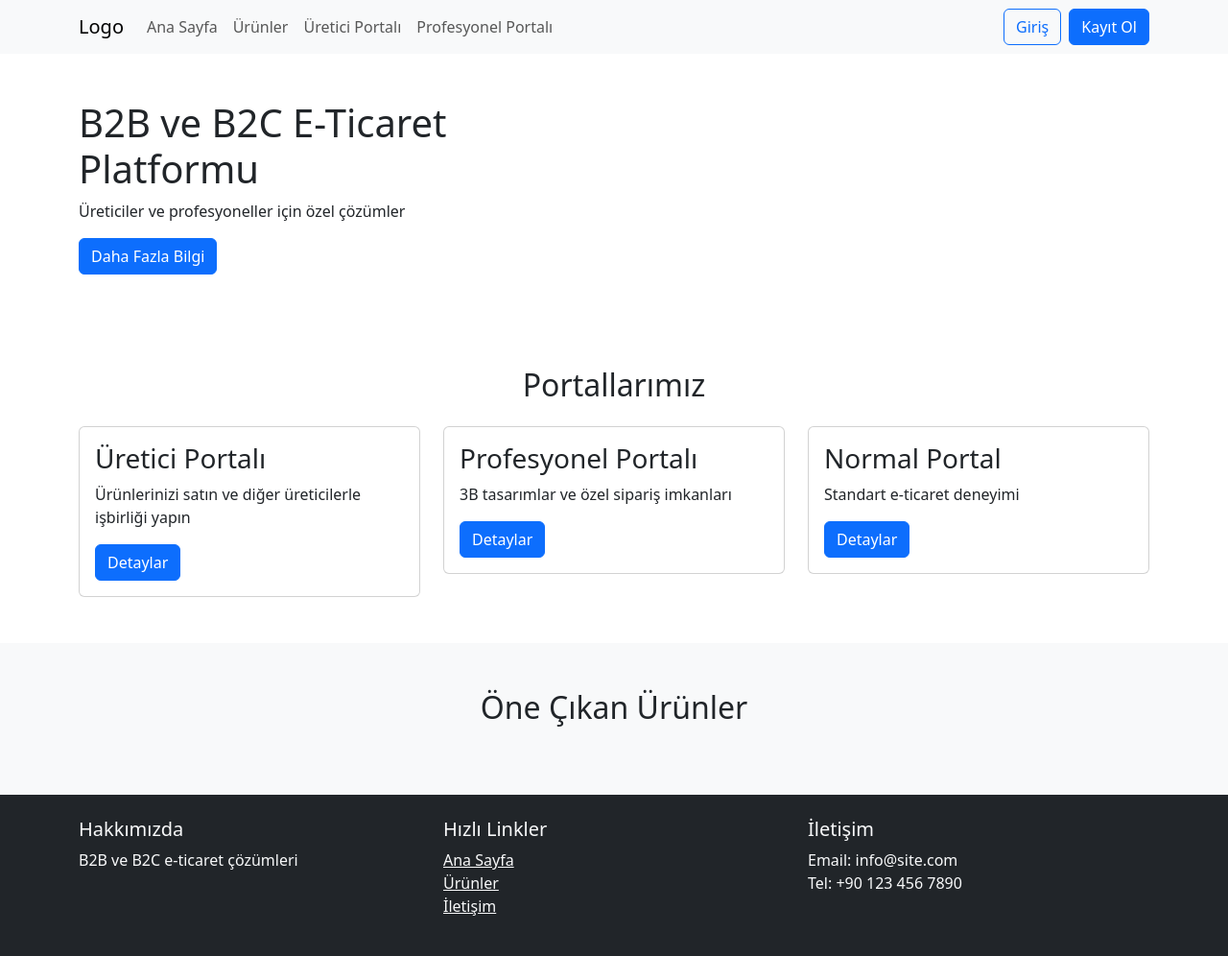
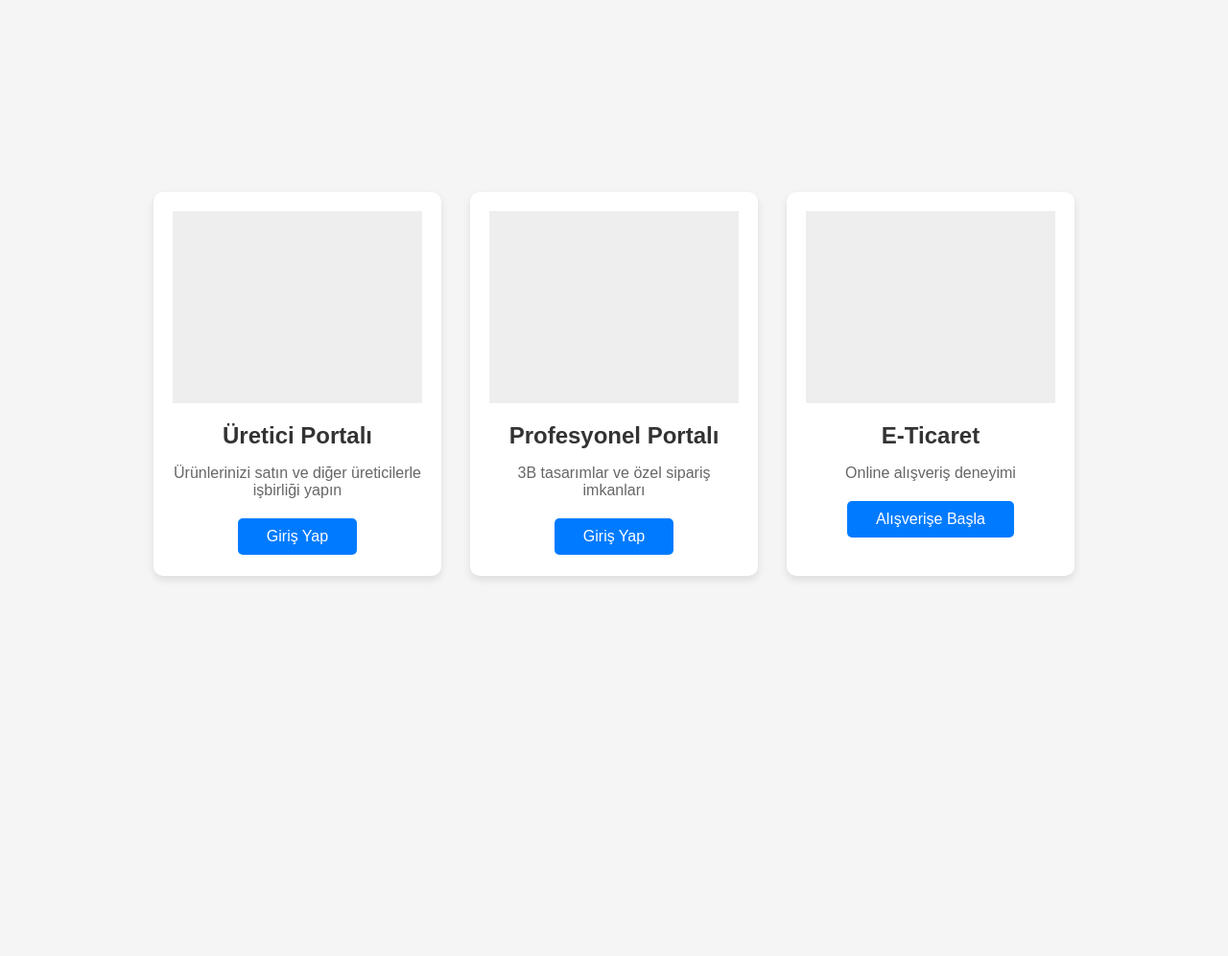
Before and after one commit to enigma0x1/github.io, a website: page a.html in a window 1280 px wide. Shown: the whole page at 96% size. After the commit the page ends 800 px from the top, so only its background shows below. Drawn offline with nearby package versions, Linux system fonts and the light colour scheme.

Commit message:
Update a.html

```diff
--- a/a.html
+++ b/a.html
@@ -3,120 +3,107 @@
 <head>
     <meta charset="UTF-8">
     <meta name="viewport" content="width=device-width, initial-scale=1.0">
-    <title>B2B ve B2C E-Ticaret Platformu</title>
-    <link rel="stylesheet" href="css/style.css">
-    <!-- Bootstrap CSS -->
-    <link href="https://cdn.jsdelivr.net/npm/bootstrap@5.3.0/dist/css/bootstrap.min.css" rel="stylesheet">
+    <title>Portal Seçim Sayfası</title>
+    <style>
+        body {
+            margin: 0;
+            padding: 0;
+            height: 100vh;
+            display: flex;
+            justify-content: center;
+            align-items: center;
+            background: #f5f5f5;
+            font-family: Arial, sans-serif;
+        }
+        .portal-container {
+            display: flex;
+            gap: 30px;
+        }
+        .portal-card {
+            width: 300px;
+            height: 400px;
+            background: white;
+            border-radius: 10px;
+            box-shadow: 0 4px 8px rgba(0,0,0,0.1);
+            transition: transform 0.3s;
+            cursor: pointer;
+            overflow: hidden;
+            position: relative;
+        }
+        .portal-card:hover {
+            transform: translateY(-10px);
+        }
+        .portal-content {
+            padding: 20px;
+            text-align: center;
+        }
+        .portal-image {
+            width: 100%;
+            height: 200px;
+            background: #eee;
+            margin-bottom: 20px;
+        }
+        .portal-title {
+            font-size: 24px;
+            margin-bottom: 15px;
+            color: #333;
+        }
+        .portal-description {
+            font-size: 16px;
+            color: #666;
+            margin-bottom: 20px;
+        }
+        .portal-button {
+            display: inline-block;
+            padding: 10px 30px;
+            background: #007bff;
+            color: white;
+            text-decoration: none;
+            border-radius: 5px;
+            transition: background 0.3s;
+        }
+        .portal-button:hover {
+            background: #0056b3;
+        }
+    </style>
 </head>
 <body>
-    <!-- Header Başlangıç -->
-    <header class="navbar navbar-expand-lg navbar-light bg-light">
-        <div class="container">
-            <a class="navbar-brand" href="#">Logo</a>
-            <button class="navbar-toggler" type="button" data-bs-toggle="collapse" data-bs-target="#navbarNav">
-                <span class="navbar-toggler-icon"></span>
-            </button>
-            <div class="collapse navbar-collapse" id="navbarNav">
-                <ul class="navbar-nav me-auto">
-                    <li class="nav-item"><a class="nav-link" href="#">Ana Sayfa</a></li>
-                    <li class="nav-item"><a class="nav-link" href="#">Ürünler</a></li>
-                    <li class="nav-item"><a class="nav-link" href="#">Üretici Portalı</a></li>
-                    <li class="nav-item"><a class="nav-link" href="#">Profesyonel Portalı</a></li>
-                </ul>
-                <div class="d-flex">
-                    <a href="#" class="btn btn-outline-primary me-2">Giriş</a>
-                    <a href="#" class="btn btn-primary">Kayıt Ol</a>
+    <div class="portal-container">
+        <!-- Üretici Portalı -->
+        <div class="portal-card">
+            <div class="portal-content">
+                <div class="portal-image">
+                    <!-- Üretici görseli -->
                 </div>
+                <h2 class="portal-title">Üretici Portalı</h2>
+                <p class="portal-description">Ürünlerinizi satın ve diğer üreticilerle işbirliği yapın</p>
+                <a href="/uretici" class="portal-button">Giriş Yap</a>
             </div>
         </div>
-    </header>
 
-    <!-- Ana Banner -->
-    <section class="hero-section py-5">
-        <div class="container">
-            <div class="row">
-                <div class="col-md-6">
-                    <h1>B2B ve B2C E-Ticaret Platformu</h1>
-                    <p>Üreticiler ve profesyoneller için özel çözümler</p>
-                    <button class="btn btn-primary">Daha Fazla Bilgi</button>
+        <!-- Profesyonel Portalı -->
+        <div class="portal-card">
+            <div class="portal-content">
+                <div class="portal-image">
+                    <!-- Profesyonel görseli -->
                 </div>
+                <h2 class="portal-title">Profesyonel Portalı</h2>
+                <p class="portal-description">3B tasarımlar ve özel sipariş imkanları</p>
+                <a href="/profesyonel" class="portal-button">Giriş Yap</a>
             </div>
         </div>
-    </section>
 
-    <!-- Portal Seçenekleri -->
-    <section class="portals py-5">
-        <div class="container">
-            <h2 class="text-center mb-4">Portallarımız</h2>
-            <div class="row">
-                <div class="col-md-4">
-                    <div class="card">
-                        <div class="card-body">
-                            <h3>Üretici Portalı</h3>
-                            <p>Ürünlerinizi satın ve diğer üreticilerle işbirliği yapın</p>
-                            <a href="#" class="btn btn-primary">Detaylar</a>
-                        </div>
-                    </div>
+        <!-- Normal Kullanıcı Portalı -->
+        <div class="portal-card">
+            <div class="portal-content">
+                <div class="portal-image">
+                    <!-- Normal kullanıcı görseli -->
                 </div>
-                <div class="col-md-4">
-                    <div class="card">
-                        <div class="card-body">
-                            <h3>Profesyonel Portalı</h3>
-                            <p>3B tasarımlar ve özel sipariş imkanları</p>
-                            <a href="#" class="btn btn-primary">Detaylar</a>
-                        </div>
-                    </div>
-                </div>
-                <div class="col-md-4">
-                    <div class="card">
-                        <div class="card-body">
-                            <h3>Normal Portal</h3>
-                            <p>Standart e-ticaret deneyimi</p>
-                            <a href="#" class="btn btn-primary">Detaylar</a>
-                        </div>
-                    </div>
-                </div>
+                <h2 class="portal-title">E-Ticaret</h2>
+                <p class="portal-description">Online alışveriş deneyimi</p>
+                <a href="/eticaret" class="portal-button">Alışverişe Başla</a>
             </div>
         </div>
-    </section>
-
-    <!-- Öne Çıkan Ürünler -->
-    <section class="featured-products py-5 bg-light">
-        <div class="container">
-            <h2 class="text-center mb-4">Öne Çıkan Ürünler</h2>
-            <div class="row">
-                <!-- Ürün kartları buraya gelecek -->
-            </div>
-        </div>
-    </section>
-
-    <!-- Footer -->
-    <footer class="bg-dark text-light py-4">
-        <div class="container">
-            <div class="row">
-                <div class="col-md-4">
-                    <h5>Hakkımızda</h5>
-                    <p>B2B ve B2C e-ticaret çözümleri</p>
-                </div>
-                <div class="col-md-4">
-                    <h5>Hızlı Linkler</h5>
-                    <ul class="list-unstyled">
-                        <li><a href="#" class="text-light">Ana Sayfa</a></li>
-                        <li><a href="#" class="text-light">Ürünler</a></li>
-                        <li><a href="#" class="text-light">İletişim</a></li>
-                    </ul>
-                </div>
-                <div class="col-md-4">
-                    <h5>İletişim</h5>
-                    <p>Email: info@site.com<br>
-                    Tel: +90 123 456 7890</p>
-                </div>
-            </div>
-        </div>
-    </footer>
-
-    <!-- JavaScript -->
-    <script src="https://cdn.jsdelivr.net/npm/bootstrap@5.3.0/dist/js/bootstrap.bundle.min.js"></script>
-    <script src="js/main.js"></script>
+    </div>
 </body>
 </html>
```
